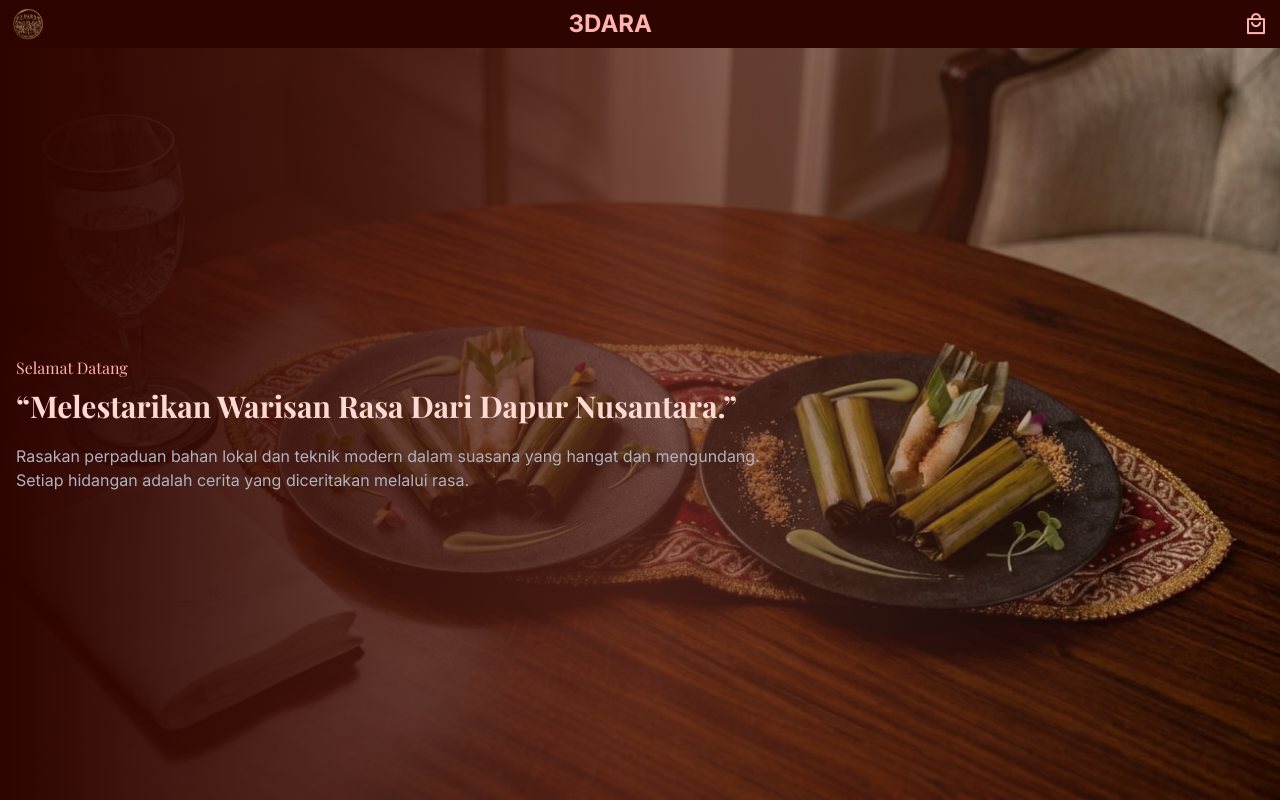
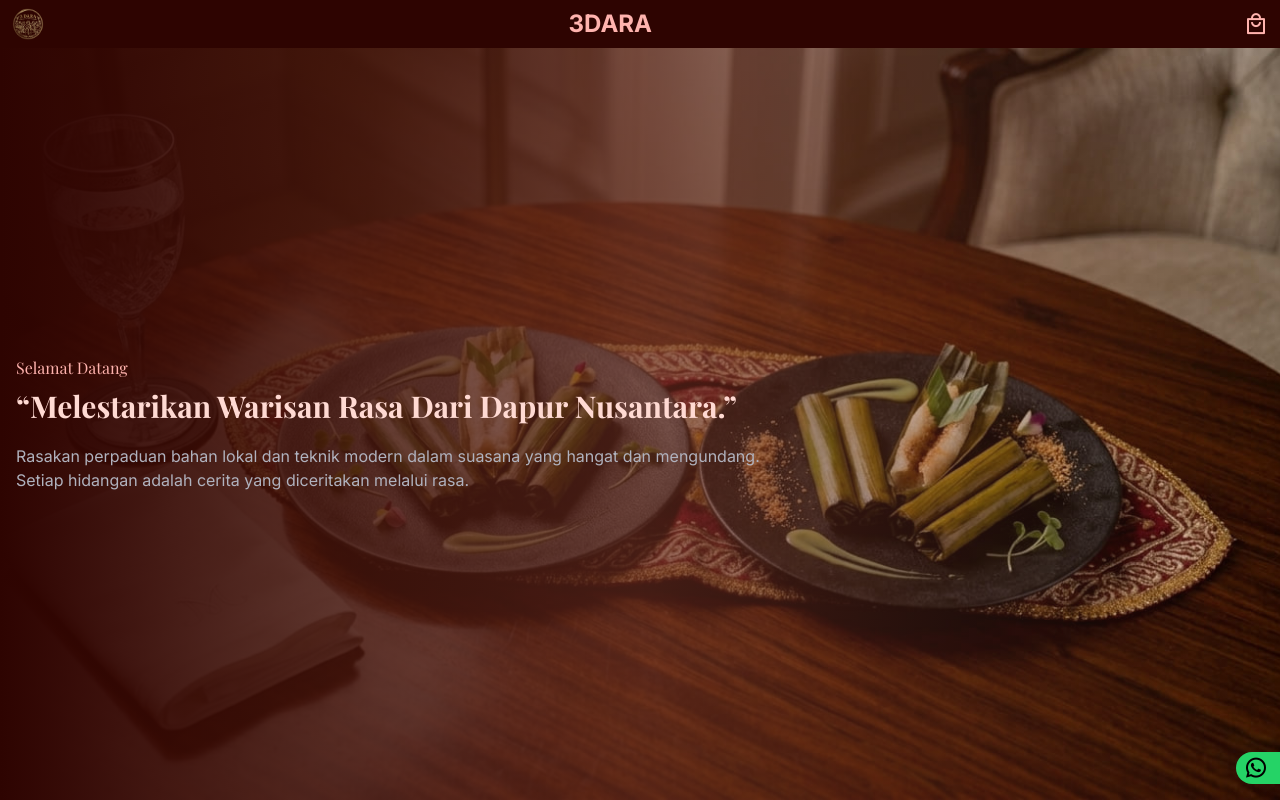
Before and after one commit to rizkycodes3/3dara, a React (Vite) app: page / in a window 1280 px wide. Shown: the top 800 px of the page. Built offline with nearby package versions, Linux system fonts and the light colour scheme; a web font is replaced by a local one.

Commit message:
whatsapp

```diff
--- a/src/App.jsx
+++ b/src/App.jsx
@@ -4,6 +4,7 @@ import About from "./components/About";
 import Menu from "./components/Menu";
 import USP from "./components/USP";
 import Footer from "./components/Footer";
+import Whatsapp from "./components/Whatsapp";
 
 const App = () => {
   return (
@@ -14,6 +15,7 @@ const App = () => {
       <Menu />
       <USP />
       <Footer />
+      <Whatsapp />
     </div>
   );
 };
--- /dev/null
+++ b/src/components/Whatsapp.jsx
@@ -0,0 +1,14 @@
+const Whatsapp = () => {
+  return (
+    <div className="fixed bottom-4 right-0 bg-whatsapp px-2 rounded-l-full transition-all ease-in duration-500">
+      <a href="https://wa.me/6281234567890" className="text-sm group flex gap-1 items-center transform-flat">
+        <i className="ri-whatsapp-line text-2xl"></i>{" "}
+        <span className="max-w-0 overflow-hidden whitespace-nowrap translate-x-10 group-hover:max-w-fit group-hover:translate-x-0 group-hover:ml-2 transition-all duration-500 ease-in-out font-medium">
+          Hubungi Kami
+        </span>
+      </a>
+    </div>
+  );
+};
+
+export default Whatsapp;
--- a/src/index.css
+++ b/src/index.css
@@ -52,6 +52,7 @@
 
   /* --color-secondary-fixed: #ffddb5; */
   /* --color-secondary-fixed-dim: #ffb956; */
+  --color-whatsapp: #25d366;
   --color-footer: #151e21;
   /* --color-on-secondary-fixed-variant: #633f00; */
 
```
